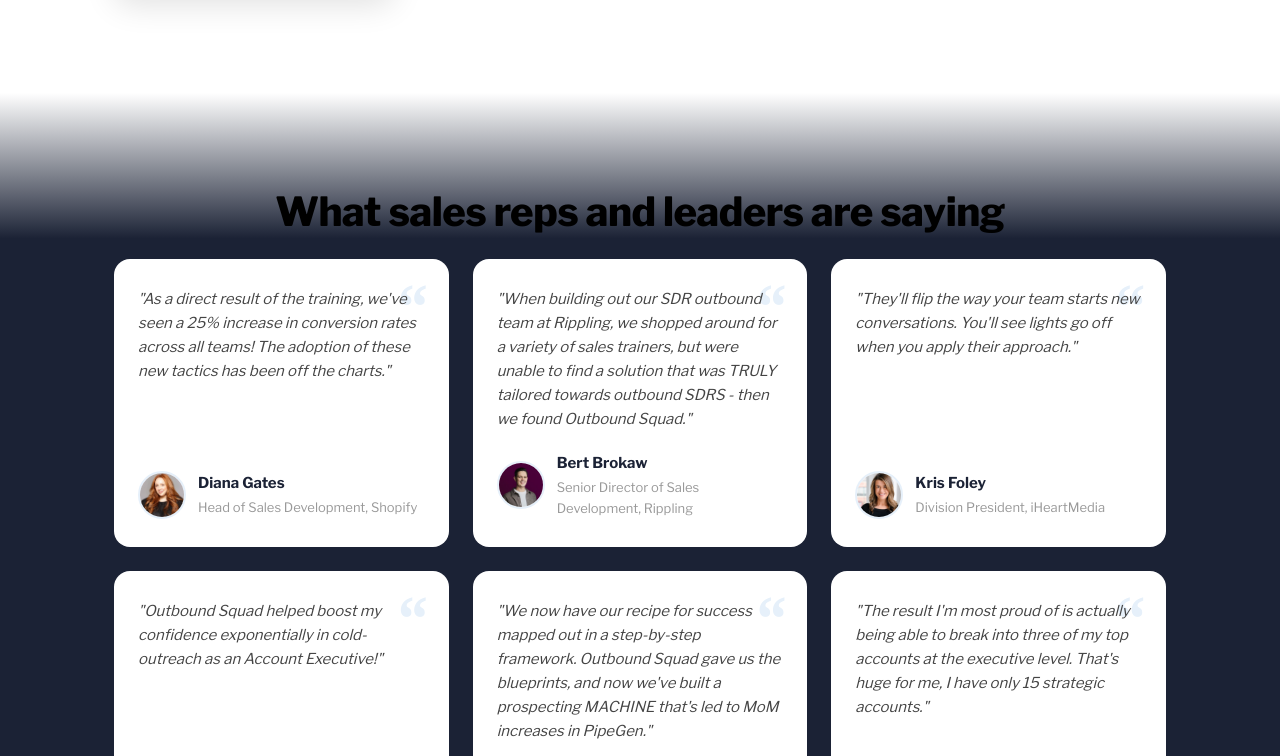
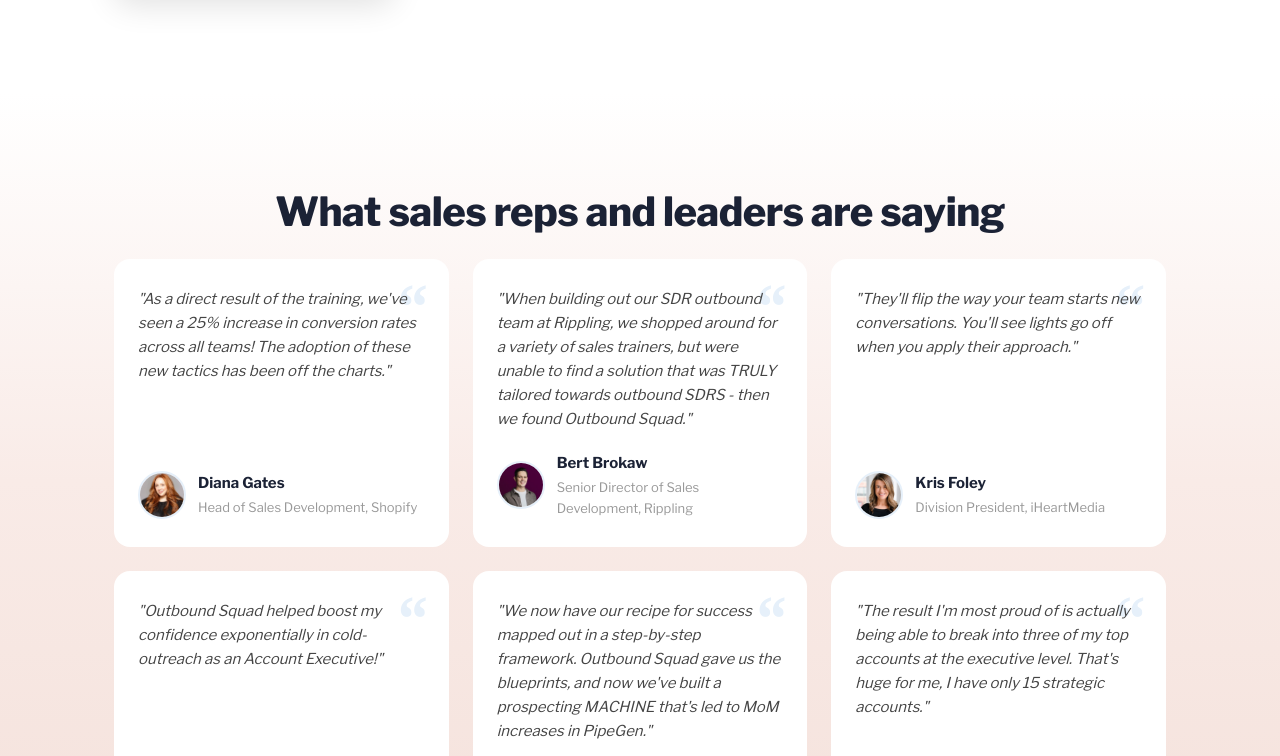
Before and after one commit to outboundsquad/masterclass-landing, a website: page index.html in a window 1280 px wide. Shown: the part 5944-6700 px from the top of the page. Drawn offline with nearby package versions, Linux system fonts and the light colour scheme; a script that the page names is missing.

Commit message:
Match testimonials section to light orange gradient, same as old way section

```diff
--- a/index.html
+++ b/index.html
@@ -328,9 +328,9 @@
   </section>
 
   <!-- 11. TESTIMONIALS -->
-  <section class="section section-navy">
+  <section class="section section-lightorange">
     <div class="container">
-      <h2 class="section-headline text-center" style="color: #000000;">What sales reps and leaders are saying</h2>
+      <h2 class="section-headline text-center">What sales reps and leaders are saying</h2>
       <div class="testimonial-grid reveal">
         <div class="testimonial-card">
           <p class="testimonial-quote">"As a direct result of the training, we've seen a 25% increase in conversion rates across all teams! The adoption of these new tactics has been off the charts."</p>
```
